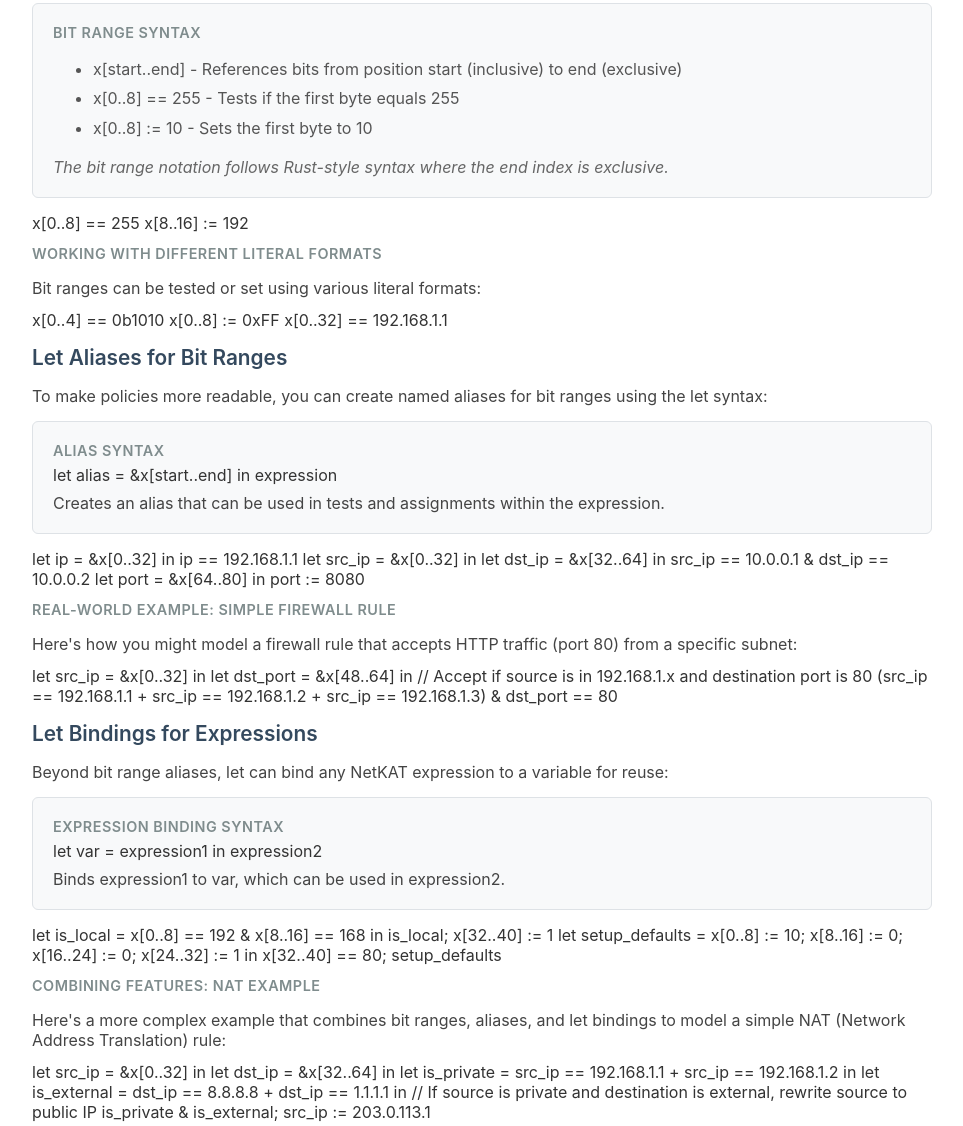
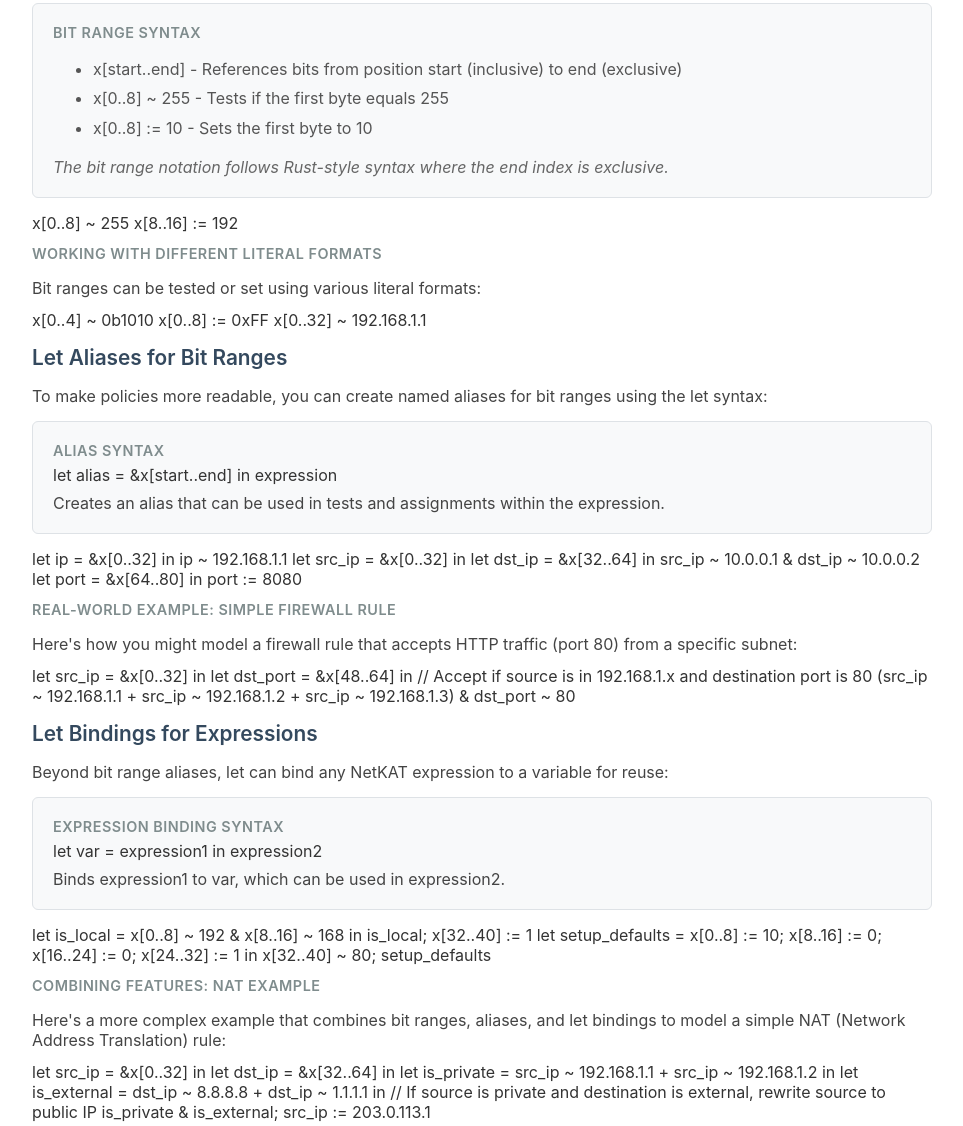
Before and after one commit to netkat-lang/netkat-www, a plain HTML site: page tutorial.html in a window 1280 px wide. Shown: the part 8828-9954 px from the top of the page, without its empty margins (158-1121 px from the left). Drawn offline with Linux system fonts and the light colour scheme.

Commit message:
Update KATch2 tutorial - 2025-05-30 22:09:44

```diff
--- a/tutorial.html
+++ b/tutorial.html
@@ -880,24 +880,24 @@ x1 == 0
             <h4 style="margin-top: 0;">Bit Range Syntax</h4>
             <ul style="margin-bottom: 12px;">
                 <li><nk>x[start..end]</nk> - References bits from position <nk>start</nk> (inclusive) to <nk>end</nk> (exclusive)</li>
-                <li><nk>x[0..8] == 255</nk> - Tests if the first byte equals 255</li>
+                <li><nk>x[0..8] ~ 255</nk> - Tests if the first byte equals 255</li>
                 <li><nk>x[0..8] := 10</nk> - Sets the first byte to 10</li>
             </ul>
             <p style="margin-bottom: 0; font-style: italic; color: #666;">The bit range notation follows Rust-style syntax where the end index is exclusive.</p>
         </div>
 
-        <netkat example="Test if the first byte (bits 0-7) equals 255">x[0..8] == 255</netkat>
+        <netkat example="Test if the first byte (bits 0-7) equals 255">x[0..8] ~ 255</netkat>
 
         <netkat example="Set the second byte to 192">x[8..16] := 192</netkat>
 
         <h4>Working with Different Literal Formats</h4>
         <p>Bit ranges can be tested or set using various literal formats:</p>
 
-        <netkat example="Binary literal: Test if a nibble equals binary 1010">x[0..4] == 0b1010</netkat>
+        <netkat example="Binary literal: Test if a nibble equals binary 1010">x[0..4] ~ 0b1010</netkat>
 
         <netkat example="Hexadecimal literal: Set a byte to hex FF">x[0..8] := 0xFF</netkat>
 
-        <netkat example="IP address literal: Test if bits represent an IP address">x[0..32] == 192.168.1.1</netkat>
+        <netkat example="IP address literal: Test if bits represent an IP address">x[0..32] ~ 192.168.1.1</netkat>
 
         <h3>Let Aliases for Bit Ranges</h3>
         <p>To make policies more readable, you can create named aliases for bit ranges using the <nk>let</nk> syntax:</p>
@@ -908,11 +908,11 @@ x1 == 0
             <p style="margin-top: 8px; margin-bottom: 0;">Creates an alias that can be used in tests and assignments within the expression.</p>
         </div>
 
-        <netkat example="Create an alias 'ip' for the first 32 bits and test if it equals a specific IP">let ip = &x[0..32] in ip == 192.168.1.1</netkat>
+        <netkat example="Create an alias 'ip' for the first 32 bits and test if it equals a specific IP">let ip = &x[0..32] in ip ~ 192.168.1.1</netkat>
 
         <netkat example="Multiple aliases: define source and destination IPs">let src_ip = &x[0..32] in
 let dst_ip = &x[32..64] in
-src_ip == 10.0.0.1 & dst_ip == 10.0.0.2</netkat>
+src_ip ~ 10.0.0.1 & dst_ip ~ 10.0.0.2</netkat>
 
         <netkat example="Alias with assignment: set a port number">let port = &x[64..80] in port := 8080</netkat>
 
@@ -922,7 +922,7 @@ src_ip == 10.0.0.1 & dst_ip == 10.0.0.2</netkat>
         <netkat example="Firewall rule: accept HTTP from 192.168.1.0/24" lines="4">let src_ip = &x[0..32] in
 let dst_port = &x[48..64] in
 // Accept if source is in 192.168.1.x and destination port is 80
-(src_ip == 192.168.1.1 + src_ip == 192.168.1.2 + src_ip == 192.168.1.3) & dst_port == 80</netkat>
+(src_ip ~ 192.168.1.1 + src_ip ~ 192.168.1.2 + src_ip ~ 192.168.1.3) & dst_port ~ 80</netkat>
 
         <h3>Let Bindings for Expressions</h3>
         <p>Beyond bit range aliases, <nk>let</nk> can bind any NetKAT expression to a variable for reuse:</p>
@@ -933,19 +933,19 @@ let dst_port = &x[48..64] in
             <p style="margin-top: 8px; margin-bottom: 0;">Binds <nk>expression1</nk> to <nk>var</nk>, which can be used in <nk>expression2</nk>.</p>
         </div>
 
-        <netkat example="Bind a complex test to a variable">let is_local = x[0..8] == 192 & x[8..16] == 168 in
+        <netkat example="Bind a complex test to a variable">let is_local = x[0..8] ~ 192 & x[8..16] ~ 168 in
 is_local; x[32..40] := 1</netkat>
 
         <netkat example="Reuse an assignment sequence">let setup_defaults = x[0..8] := 10; x[8..16] := 0; x[16..24] := 0; x[24..32] := 1 in
-x[32..40] == 80; setup_defaults</netkat>
+x[32..40] ~ 80; setup_defaults</netkat>
 
         <h4>Combining Features: NAT Example</h4>
         <p>Here's a more complex example that combines bit ranges, aliases, and let bindings to model a simple NAT (Network Address Translation) rule:</p>
 
         <netkat example="NAT rule: rewrite source IP for outgoing traffic" lines="6">let src_ip = &x[0..32] in
 let dst_ip = &x[32..64] in
-let is_private = src_ip == 192.168.1.1 + src_ip == 192.168.1.2 in
-let is_external = dst_ip == 8.8.8.8 + dst_ip == 1.1.1.1 in
+let is_private = src_ip ~ 192.168.1.1 + src_ip ~ 192.168.1.2 in
+let is_external = dst_ip ~ 8.8.8.8 + dst_ip ~ 1.1.1.1 in
 // If source is private and destination is external, rewrite source to public IP
 is_private & is_external; src_ip := 203.0.113.1</netkat>
 
```
Also changed, not shown: test-bitranges.html (+6 -6 lines), 1 other file.
